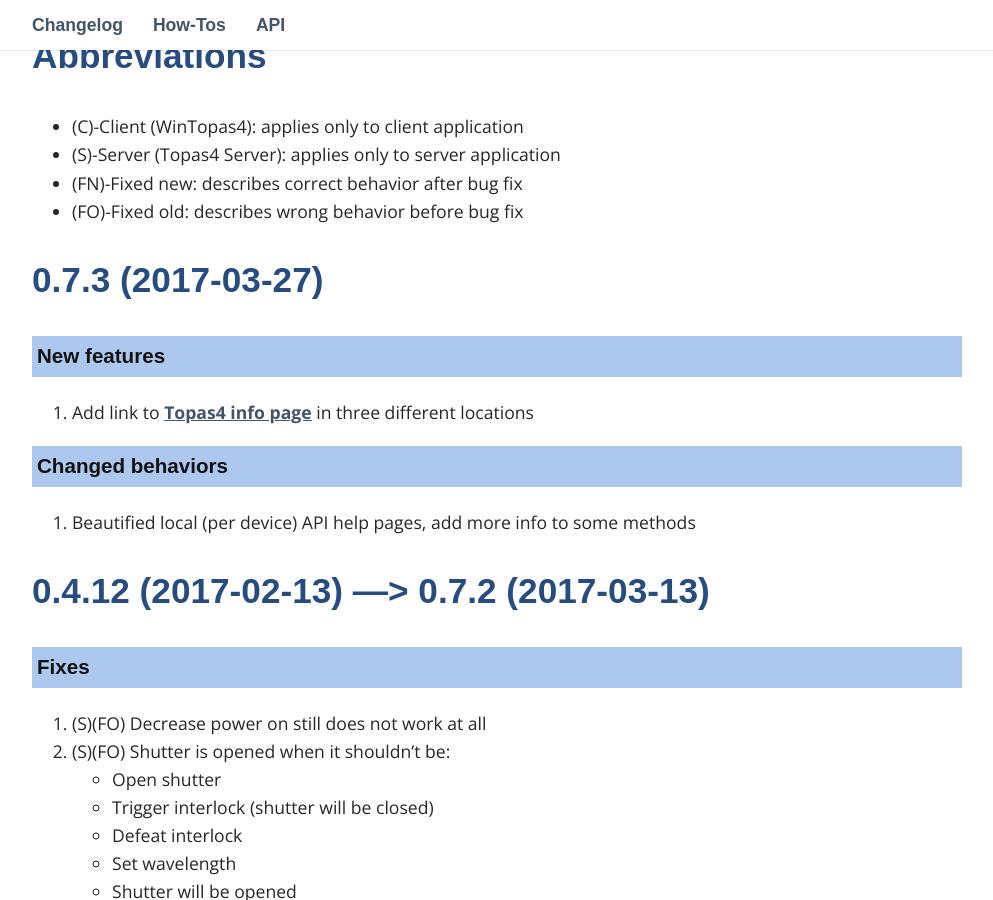
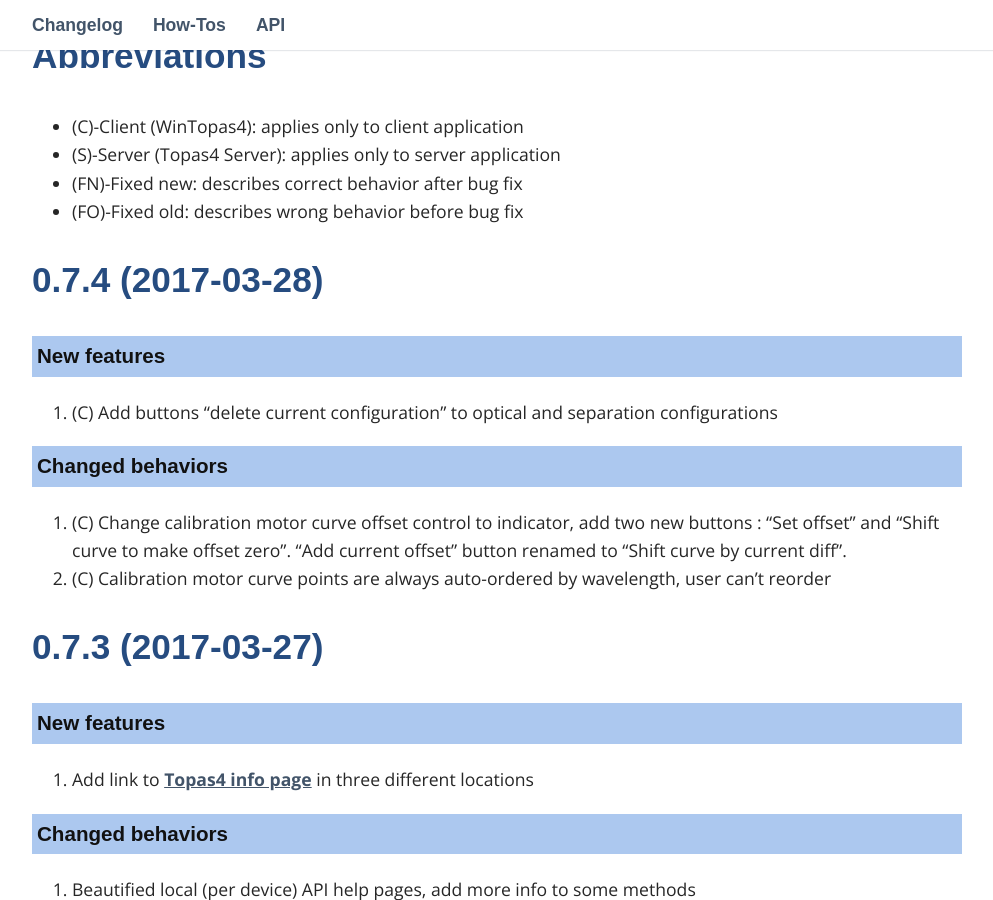
Before and after one commit to DomasM/Topas4InfoTemp00, a Jekyll site: the page built from _pages/03_changelog.md, in a window 1280 px wide and 900 px high, scrolled down 441 px. Shown: the whole window, without its empty margins (143-1136 px from the left). Built offline with Jekyll 4.4.1, drawn with Linux system fonts in a browser that asks for light colours; some web fonts are replaced; comment, search, counter and statistics services are not loaded.

Commit message:
0.7.4 release

```diff
--- a/_pages/03_changelog.md
+++ b/_pages/03_changelog.md
@@ -17,8 +17,20 @@ permalink: /changelog/
 * (FO)-Fixed old: describes wrong behavior before bug fix
 
 
+## 0.7.4 (2017-03-28)
+
+### New features
+
+1. (C) Add buttons "delete current configuration" to optical and separation configurations
+
+### Changed behaviors
+
+1. (C) Change calibration motor curve offset control to indicator, add two new buttons : "Set offset" and "Shift curve to make offset zero". "Add current offset" button renamed to "Shift curve by current diff".
+1. (C) Calibration motor curve points are always auto-ordered by wavelength, user can't reorder
+
+
+
 ## 0.7.3 (2017-03-27)
-
 
 ### New features
 
```
